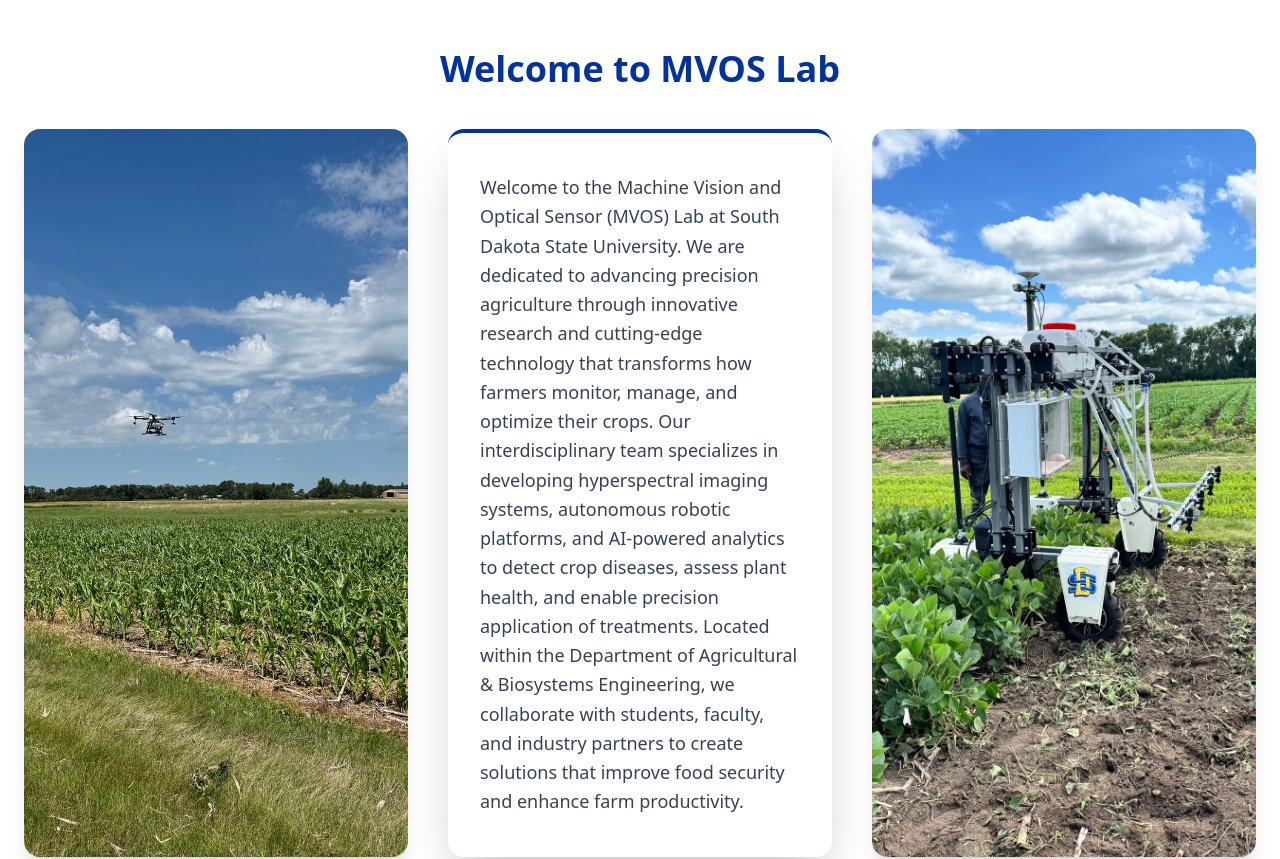
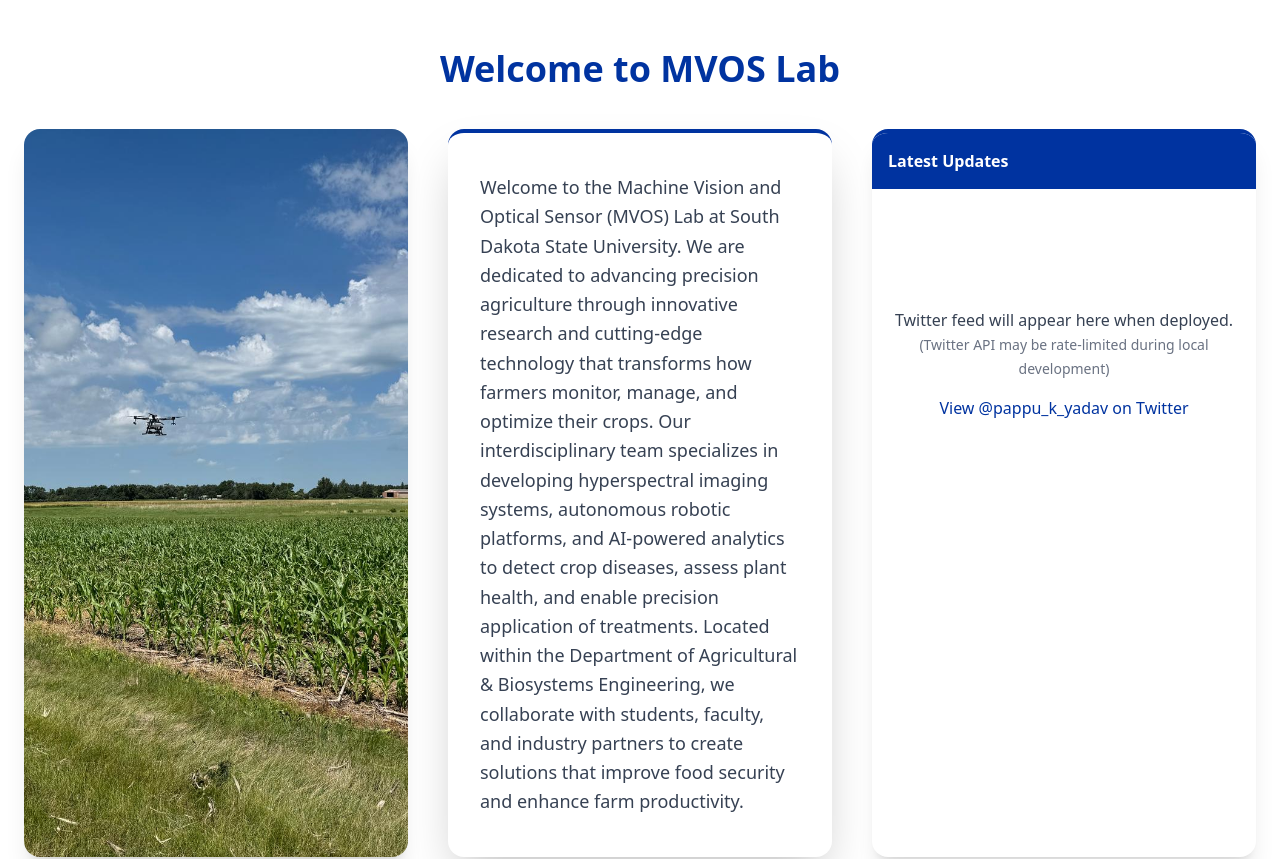
Before and after one commit to MVOSlab-sdstate/mvoslab-sdstate.github.io, a Next.js app: page / in a window 1280 px wide. Shown: the part 520-1379 px from the top of the page. Built offline with nearby package versions, Linux system fonts and the light colour scheme.

Commit message:
Move Twitter feed to right side of welcome section
Co-Authored-By: Pappu Yadav <mvoslab.sdstate@gmail.com>

```diff
--- a/src/app/page.js
+++ b/src/app/page.js
@@ -86,15 +86,9 @@ export default function Home() {
                 <p className="text-center md:text-left">{welcome.content}</p>
               </div>
             </div>
-            {/* Right Image */}
+            {/* Twitter Feed (replacing Right Image) */}
             <div className="flex items-stretch">
-              <Image
-                src={welcome.rightImage}
-                alt={welcome.rightImageAlt}
-                width={500}
-                height={400}
-                className="rounded-2xl shadow-xl object-cover w-full h-full min-h-[350px]"
-              />
+              <TwitterFeed inWelcomeSection={true} />
             </div>
           </div>
         </div>
@@ -127,8 +121,7 @@ export default function Home() {
         </div>
       </section>
 
-      {/* Twitter Feed Section */}
-      <TwitterFeed />
+      {/* Twitter Feed Section removed - now in welcome section */}
     </main>
   );
 }
--- a/src/components/TwitterFeed.js
+++ b/src/components/TwitterFeed.js
@@ -1,7 +1,7 @@
 "use client";
 import React, { useEffect, useRef, useState } from "react";
 
-export default function TwitterFeed() {
+export default function TwitterFeed({ inWelcomeSection = false }) {
   const twitterRef = useRef(null);
   const [isLoaded, setIsLoaded] = useState(false);
   const [isError, setIsError] = useState(false);
@@ -67,6 +67,51 @@ export default function TwitterFeed() {
     };
   }, [isLoaded]);
 
+  if (inWelcomeSection) {
+    return (
+      <div className="w-full h-full">
+        <div className="bg-white rounded-2xl shadow-xl border-t-4 border-[#0033a0] h-full w-full overflow-hidden">
+          <div className="p-4 bg-[#0033a0] text-white font-bold">
+            Latest Updates
+          </div>
+          <div ref={twitterRef} className="min-h-[350px] relative">
+            {!isLocalDev && (
+              <a
+                className="twitter-timeline"
+                data-height="350"
+                data-theme="light"
+                data-chrome="noheader nofooter noborders transparent"
+                href="https://twitter.com/pappu_k_yadav?ref_src=twsrc%5Etfw"
+              >
+                Tweets by pappu_k_yadav
+              </a>
+            )}
+
+            {(isError || isLocalDev) && (
+              <div className="absolute inset-0 flex flex-col items-center justify-center bg-white p-4">
+                <p className="text-gray-700 mb-4 text-center">
+                  Twitter feed will appear here when deployed.
+                  <br />
+                  <span className="text-sm text-gray-500">
+                    (Twitter API may be rate-limited during local development)
+                  </span>
+                </p>
+                <a
+                  href="https://twitter.com/pappu_k_yadav"
+                  target="_blank"
+                  rel="noopener noreferrer"
+                  className="text-[#0033a0] hover:text-[#ffc72c] transition-colors font-medium"
+                >
+                  View @pappu_k_yadav on Twitter
+                </a>
+              </div>
+            )}
+          </div>
+        </div>
+      </div>
+    );
+  }
+
   return (
     <section className="py-16 bg-gray-50">
       <div className="container mx-auto px-6">
```
